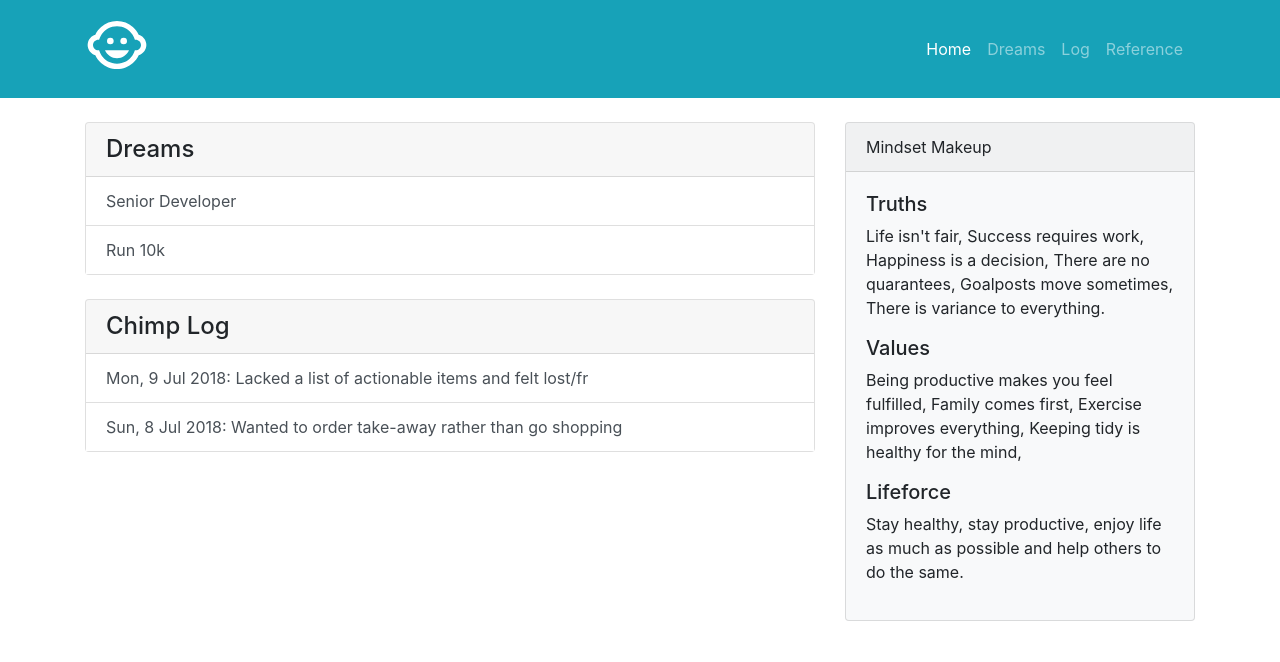
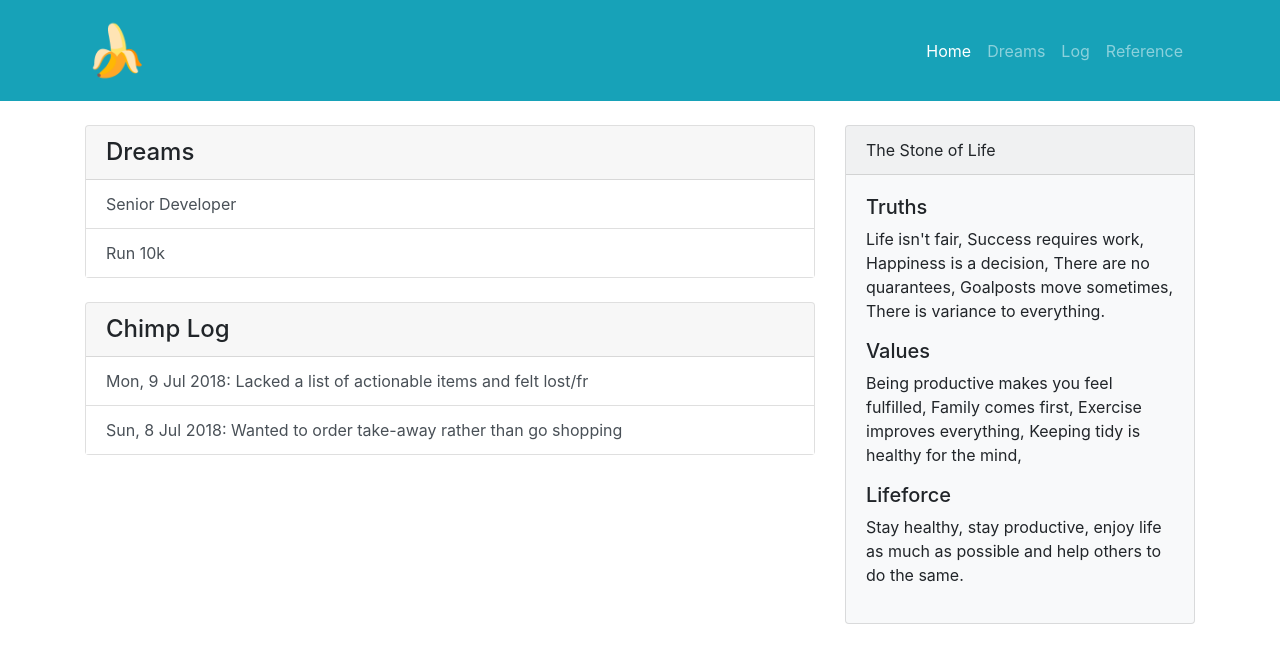
Before and after one commit to tmwild/self, a Next.js app: page / in a window 1280 px wide. Shown: the top 662 px of the page. Built offline with nearby package versions, Linux system fonts and the light colour scheme.

Commit message:
Emoji header

```diff
--- a/components/Header.js
+++ b/components/Header.js
@@ -1,15 +1,20 @@
 import Link from 'next/link'
 
-const Header = (props) => (
+class Header extends React.Component {
+  constructor(props) {
+    super(props);
+
+    const emojis = [`🐵`, `🙈`, `🙊`, `🙉`, `🍌`]
+    this.emoji = emojis[Math.floor(Math.random() * 4) + 1]
+  }
+
+
+  render() {
+    return (
     <nav className="navbar navbar-expand-sm navbar-dark bg-info">
       <div className="container">
-        <a className="navbar-brand" href="/">
-          <svg xmlns="http://www.w3.org/2000/svg" width="64" height="64" viewBox="0 0 24 24">
-              <path fill="none" d="M0 0h24v24H0z"/>
-              <circle fill="#ffffff" cx="14.5" cy="10.5" r="1.25"/>
-              <circle fill="#ffffff" cx="9.5" cy="10.5" r="1.25"/>
-              <path fill="#ffffff" d="M22.94 12.66c.04-.21.06-.43.06-.66s-.02-.45-.06-.66c-.25-1.51-1.36-2.74-2.81-3.17-.53-1.12-1.28-2.1-2.19-2.91C16.36 3.85 14.28 3 12 3s-4.36.85-5.94 2.26c-.92.81-1.67 1.8-2.19 2.91-1.45.43-2.56 1.65-2.81 3.17-.04.21-.06.43-.06.66s.02.45.06.66c.25 1.51 1.36 2.74 2.81 3.17.52 1.11 1.27 2.09 2.17 2.89C7.62 20.14 9.71 21 12 21s4.38-.86 5.97-2.28c.9-.8 1.65-1.79 2.17-2.89 1.44-.43 2.55-1.65 2.8-3.17zM19 14c-.1 0-.19-.02-.29-.03-.2.67-.49 1.29-.86 1.86C16.6 17.74 14.45 19 12 19s-4.6-1.26-5.85-3.17c-.37-.57-.66-1.19-.86-1.86-.1.01-.19.03-.29.03-1.1 0-2-.9-2-2s.9-2 2-2c.1 0 .19.02.29.03.2-.67.49-1.29.86-1.86C7.4 6.26 9.55 5 12 5s4.6 1.26 5.85 3.17c.37.57.66 1.19.86 1.86.1-.01.19-.03.29-.03 1.1 0 2 .9 2 2s-.9 2-2 2zM7.5 14c.76 1.77 2.49 3 4.5 3s3.74-1.23 4.5-3h-9z"/>
-          </svg>
+        <a className="navbar-brand" href="/" style={{fontSize: 50}}>
+          {this.emoji}
         </a>
 
         <button className="navbar-toggler" type="button" data-toggle="collapse" data-target="#navbarsExample04" aria-controls="navbarsExample04" aria-expanded="false" aria-label="Toggle navigation">
@@ -20,22 +25,22 @@ const Header = (props) => (
           <ul className="navbar-nav mr-1">
             <li className="nav-item">
               <Link href="/">
-                <a className={props.currentPage === 'home' ? 'active nav-link' : 'nav-link'}>Home</a>
+                <a className={this.props.currentPage === 'home' ? 'active nav-link' : 'nav-link'}>Home</a>
               </Link>
             </li>
             <li className="nav-item">
               <Link href="/dreams">
-                <a className={props.currentPage === 'dreams' ? 'active nav-link' : 'nav-link'}>Dreams</a>
+                <a className={this.props.currentPage === 'dreams' ? 'active nav-link' : 'nav-link'}>Dreams</a>
               </Link>
             </li>
             <li className="nav-item">
               <Link href="/logs">
-                <a className={props.currentPage === 'logs' ? 'active nav-link' : 'nav-link'}>Log</a>
+                <a className={this.props.currentPage === 'logs' ? 'active nav-link' : 'nav-link'}>Log</a>
               </Link>
             </li>
             <li className="nav-item">
               <Link href="/reference">
-                <a className={props.currentPage === 'reference' ? 'active nav-link' : 'nav-link'}>Reference</a>
+                <a className={this.props.currentPage === 'reference' ? 'active nav-link' : 'nav-link'}>Reference</a>
               </Link>
             </li>
           </ul>
@@ -43,6 +48,8 @@ const Header = (props) => (
 
       </div>
     </nav>
-)
+    );
+  }
+}
 
 export default Header
--- a/components/StoneOfLife.js
+++ b/components/StoneOfLife.js
@@ -3,7 +3,7 @@ const StoneOfLife = (props) => (
 
     <div className="card bg-light mb-3 mt-4">
 
-        <div className="card-header">Mindset Makeup</div>
+        <div className="card-header">The Stone of Life</div>
 
         <div className="card-body">
             <h5>Truths</h5>
--- a/components/forms/Log.js
+++ b/components/forms/Log.js
@@ -40,12 +40,12 @@ class LogForm extends React.Component {
       return (
         <React.Fragment>
         <p>
-            <button class="btn btn-primary" type="button" data-toggle="collapse" data-target="#logForm" aria-expanded="false" aria-controls="logForm">
+            <button className="btn btn-primary" type="button" data-toggle="collapse" data-target="#logForm" aria-expanded="false" aria-controls="logForm">
                 Add Daily Log
             </button>
         </p>
-        <div class="collapse mb-3" id="logForm">
-            <div class="card card-body">
+        <div className="collapse mb-3" id="logForm">
+            <div className="card card-body">
                 <form onSubmit={this.handleSubmit}>
                     <div className="form-group row">
                         <label htmlFor="behaviour" className="col-sm-2 col-form-label">Behaviour:</label>
```
